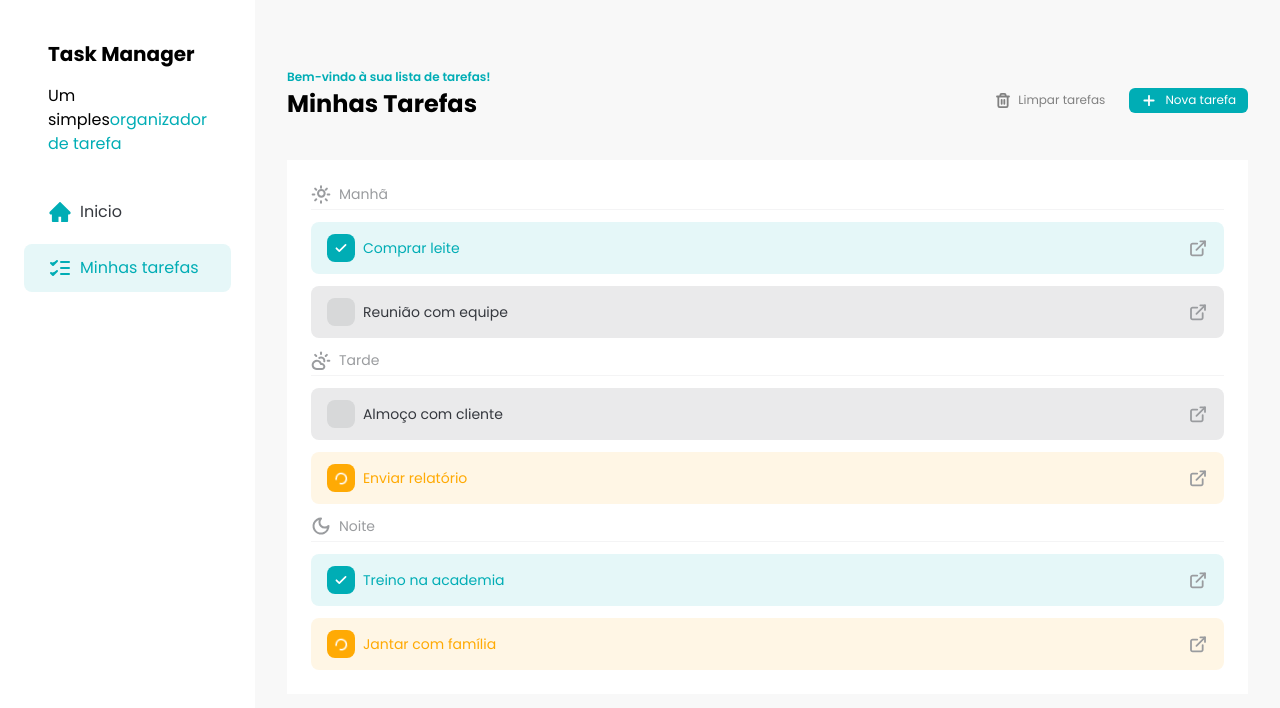
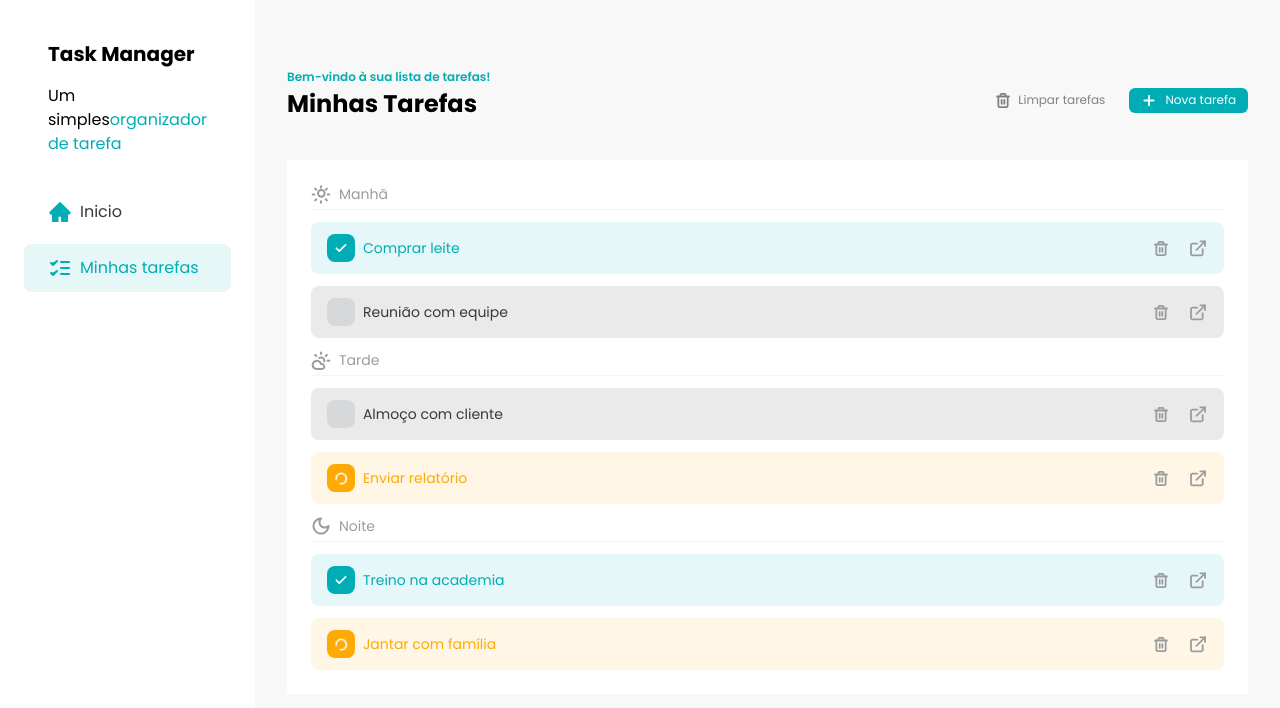
Before and after one commit to ramirescm/task-manager, a React (Vite) app: page / in a window 1280 px wide. Shown: the top 708 px of the page. Built offline with nearby package versions, Linux system fonts and the light colour scheme.

Commit message:
feat: ensure task can be deleted

```diff
--- a/src/components/Button.jsx
+++ b/src/components/Button.jsx
@@ -1,4 +1,4 @@
-const Button = ({ children, variant = "primary" }) => {
+const Button = ({ children, variant = "primary", ...rest }) => {
   const getVariantClasses = () => {
     switch (variant) {
       case "primary":
@@ -13,6 +13,7 @@ const Button = ({ children, variant = "primary" }) => {
     <>
       <button
         className={`hover:opa flex items-center gap-2 rounded-md px-3 py-1 text-xs transition hover:opacity-75 ${getVariantClasses()}`}
+        {...rest}
       >
         {children}
       </button>
--- a/src/components/TaskItem.jsx
+++ b/src/components/TaskItem.jsx
@@ -1,6 +1,8 @@
 import CheckIcon from "../assets/icons/check.svg?react"
 import LoaderIcon from "../assets/icons/loader.svg?react"
 import DetailsIcon from "../assets/icons/details.svg?react"
+import TrashIcon from "../assets/icons/trash.svg?react"
+import Button from "./Button"
 
 const statusConfig = {
   done: {
@@ -17,7 +19,7 @@ const statusConfig = {
   },
 }
 
-const TaskItem = ({ task, handleTaskCheckBoxClick }) => {
+const TaskItem = ({ task, handleCheckBoxClick, handleDeleteClick }) => {
   const status = statusConfig[task.status]
 
   return (
@@ -32,7 +34,7 @@ const TaskItem = ({ task, handleTaskCheckBoxClick }) => {
             type="checkbox"
             checked={task.status === "done"}
             className="absolute h-full w-full cursor-pointer opacity-0"
-            onChange={() => handleTaskCheckBoxClick(task.id)}
+            onChange={() => handleCheckBoxClick(task.id)}
           />
 
           {task.status === "done" && <CheckIcon />}
@@ -44,9 +46,15 @@ const TaskItem = ({ task, handleTaskCheckBoxClick }) => {
         {task.title}
       </div>
 
-      <a href="#" className="transition hover:opacity-75">
-        <DetailsIcon />
-      </a>
+      <div className="flex items-center gap-2">
+        <Button variant="ghost" onClick={() => handleDeleteClick(task.id)}>
+          <TrashIcon className="text-[#9a9c9f]" />
+        </Button>
+
+        <a href="#" className="transition hover:opacity-75">
+          <DetailsIcon />
+        </a>
+      </div>
     </div>
   )
 }
--- a/src/components/Tasks.jsx
+++ b/src/components/Tasks.jsx
@@ -39,6 +39,11 @@ const Tasks = () => {
     setTasks(updatedTasks)
   }
 
+  const handleTaskDeleteClick = (taskId) => {
+    const updatedTasks = tasks.filter((task) => task.id !== taskId)
+    setTasks(updatedTasks)
+  }
+
   return (
     <div className="w-full space-y-6 px-8 py-16">
       <div className="flex w-full justify-between">
@@ -68,7 +73,8 @@ const Tasks = () => {
             <TaskItem
               key={task.id}
               task={task}
-              handleTaskCheckBoxClick={handleTaskCheckBoxClick}
+              handleCheckBoxClick={handleTaskCheckBoxClick}
+              handleDeleteClick={handleTaskDeleteClick}
             />
           ))}
         </div>
@@ -80,7 +86,8 @@ const Tasks = () => {
             <TaskItem
               key={task.id}
               task={task}
-              handleTaskCheckBoxClick={handleTaskCheckBoxClick}
+              handleCheckBoxClick={handleTaskCheckBoxClick}
+              handleDeleteClick={handleTaskDeleteClick}
             />
           ))}
         </div>
@@ -91,7 +98,8 @@ const Tasks = () => {
             <TaskItem
               key={task.id}
               task={task}
-              handleTaskCheckBoxClick={handleTaskCheckBoxClick}
+              handleCheckBoxClick={handleTaskCheckBoxClick}
+              handleDeleteClick={handleTaskDeleteClick}
             />
           ))}
         </div>
```
